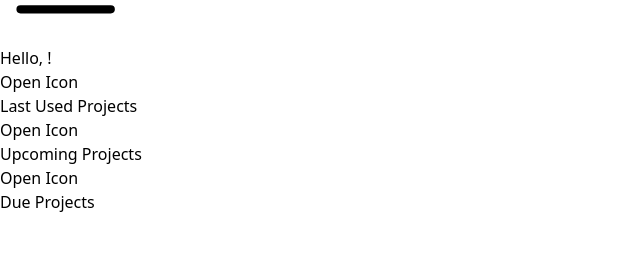
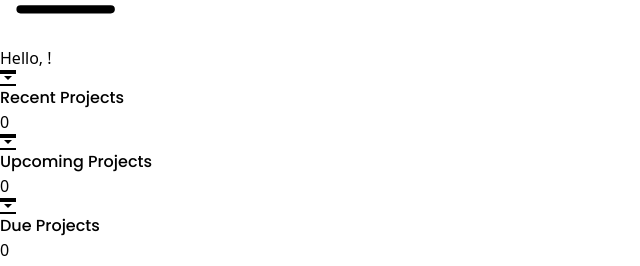
Before and after one commit to Ethanqg0/LuminaAI, a React (Vite) app in the folder vite-project/: page /dashboard in a window 1280 px wide. Shown: the part 1113-1379 px from the top of the page, without its empty margins (0-640 px from the left). Before the commit the page ends 1327 px from the top, so only its background shows below. Built offline with nearby package versions, Linux system fonts and the light colour scheme; sample sign-in values are in the browser's storage.

Commit message:
adding collapse to dashboard

```diff
--- a/vite-project/src/components/Dashboard.jsx
+++ b/vite-project/src/components/Dashboard.jsx
@@ -1,6 +1,8 @@
 import React, { useState, useEffect } from 'react';
 import Nav from './Nav2';
 import { AuthContextProvider, useAuth } from '../contexts/AuthContext.jsx';
+import collapseUp from '../assets/collapseup.svg';
+import collapseDown from '../assets/collapsedown.svg';
 
 export default function Dashboard() {
   const [projects, setProjects] = useState([]);
@@ -111,10 +113,10 @@ export default function Dashboard() {
 
   const renderProjects = (projectList) => {
     return projectList.map((project) => (
-      <div key={project.id} className="flex flex-col">
-        <div className="mt-2">
-          <h1>{project.title}</h1>
-          <h1>{project.date}</h1>
+      <div key={project.id} className="flex flex-col w-full">
+        <div className="pt-4 pb-4 flex flex-row hover:bg-gray-200 w-full">
+          <h1 className="ml-6">{project.title}:</h1>
+          <h1 className="ml-2">{project.date}</h1>
         </div>
       </div>
     ));
@@ -137,29 +139,38 @@ export default function Dashboard() {
           <h1 className="text-2xl font-semibold">Hello, <span>{isLoggedIn}!</span></h1>
         </div>
 
-        <div onClick={() => toggleSection('recentProjects')} className="mt-10 w-1/2 flex flex-col justify-start bg-zinc-100 p-2">
-          <div className="flex flex-row">
-            <h1>Open Icon</h1>
-            <h1 className="ml-4">Last Used Projects</h1>
+        <div onClick={() => toggleSection('recentProjects')} className="mt-10 w-1/2 flex flex-col justify-start bg-zinc-100">
+          <div className="flex flex-row p-4">
+            <img src={sectionStates.recentProjects ? collapseUp : collapseDown}></img>
+            <h1 className="ml-4 poppins text-xl">Recent Projects</h1>
+            <div className="ml-2 bg-green-400 w-8 rounded-full flex justify-center items-center"><h1>{recentProjects.length}</h1></div>
           </div>
-          {sectionStates.recentProjects && <div>{recentProjects}</div>}
+          {sectionStates.recentProjects && <div className="mt-2 border-t-2 border-gray-200">{recentProjects}</div>}
         </div>
 
-        <div onClick={() => toggleSection('upcomingProjects')} className="mt-10 w-1/2 flex flex-col justify-start bg-zinc-100 p-2">
-          <div className="flex flex-row">
-            <h1>Open Icon</h1>
-            <h1 className="ml-4">Upcoming Projects</h1>
+        <div onClick={() => toggleSection('upcomingProjects')} className="mt-10 w-1/2 flex flex-col justify-start bg-zinc-100">
+          <div className="flex flex-row p-4">
+            <img src={sectionStates.upcomingProjects ? collapseUp : collapseDown}></img>
+            <h1 className="ml-4 poppins text-xl">Upcoming Projects</h1>
+            <div className="ml-2 bg-blue-400 w-8 rounded-full flex justify-center items-center"><h1>{upcomingProjects.length}</h1></div>
           </div>
-          {sectionStates.upcomingProjects && <div>{renderUpcomingProjects}</div>}
+          {sectionStates.upcomingProjects && <div className="mt-2 border-t-2 border-gray-200">{renderUpcomingProjects}</div>}
 
         </div>
 
-        <div onClick={() => toggleSection('dueProjects')} className="mt-10 w-1/2 flex flex-col justify-start bg-zinc-100 p-2">
-          <div className="flex flex-row">
-            <h1>Open Icon</h1>
-            <h1 className="ml-4">Due Projects</h1>
+        <div onClick={() => toggleSection('dueProjects')} className="mt-10 w-1/2 flex flex-col justify-start bg-zinc-100">
+          <div className="flex flex-row p-4">
+            <img src={sectionStates.dueProjects? collapseUp : collapseDown}></img>
+            <h1 className="ml-4 poppins text-xl">Due Projects</h1>
+            <div className="ml-2 bg-red-400 w-8 rounded-full flex justify-center items-center"><h1>{dueProjects.length}</h1></div>
           </div>
-            {sectionStates.dueProjects && <div>{renderDueProjects}</div>}
+          <div className="">
+            {sectionStates.dueProjects && <div className="mt-2 border-t-2 border-gray-200">{renderDueProjects}</div>}
+          </div>
+        </div>
+
+        <div className="mt-20">
+            TODO: Completed Projects Here
         </div>
       </div>
     </>
--- a/vite-project/src/components/Nav2.jsx
+++ b/vite-project/src/components/Nav2.jsx
@@ -18,7 +18,7 @@ export default function Example() {
               <div className="flex">
                 <div className="flex flex-shrink-0 items-center">
                   <img
-                    className="h-44 mt-1 w-auto"
+                    className="mt-1 h-56 w-auto"
                     src={LuminaLogo}
                     alt="Your Company"
                   />
--- a/vite-project/src/components/SideBar.jsx
+++ b/vite-project/src/components/SideBar.jsx
@@ -19,7 +19,7 @@ const SideBar = ({ projects, toggleCreateProject, handleProjectSelect, selectedP
     <div className="w-1/5 rounded-b-lg h-full bg-white flex flex-col items-center border-r border-b border-gray-200 overflow-y-scroll">
       <span className='w-full border-b-2 flex flex-col justify-center items-center mt-6'>
         <SearchBar handleInputChange={handleInputChange}/>
-        <button onClick={toggleCreateProject} className="m-4 mb-6 inline-flex items-center rounded-md bg-indigo-600 px-3 py-2 text-sm font-semibold text-white shadow-sm hover:bg-indigo-500 focus-visible:outline focus-visible:outline-2 focus-visible:outline-offset-2 focus-visible:outline-indigo-600">
+        <button onClick={toggleCreateProject} className="m-4 mt-6 mb-6 inline-flex items-center rounded-md bg-indigo-600 px-3 py-2 text-sm font-semibold text-white shadow-sm hover:bg-indigo-500 focus-visible:outline focus-visible:outline-2 focus-visible:outline-offset-2 focus-visible:outline-indigo-600">
           <h1 className="text-white text-xs mb-"> + New Project</h1>
         </button>
       </span>
```
Also changed, not shown: vite-project/src/assets/collapsedown.svg (added), vite-project/src/assets/collapseup.svg (added).
